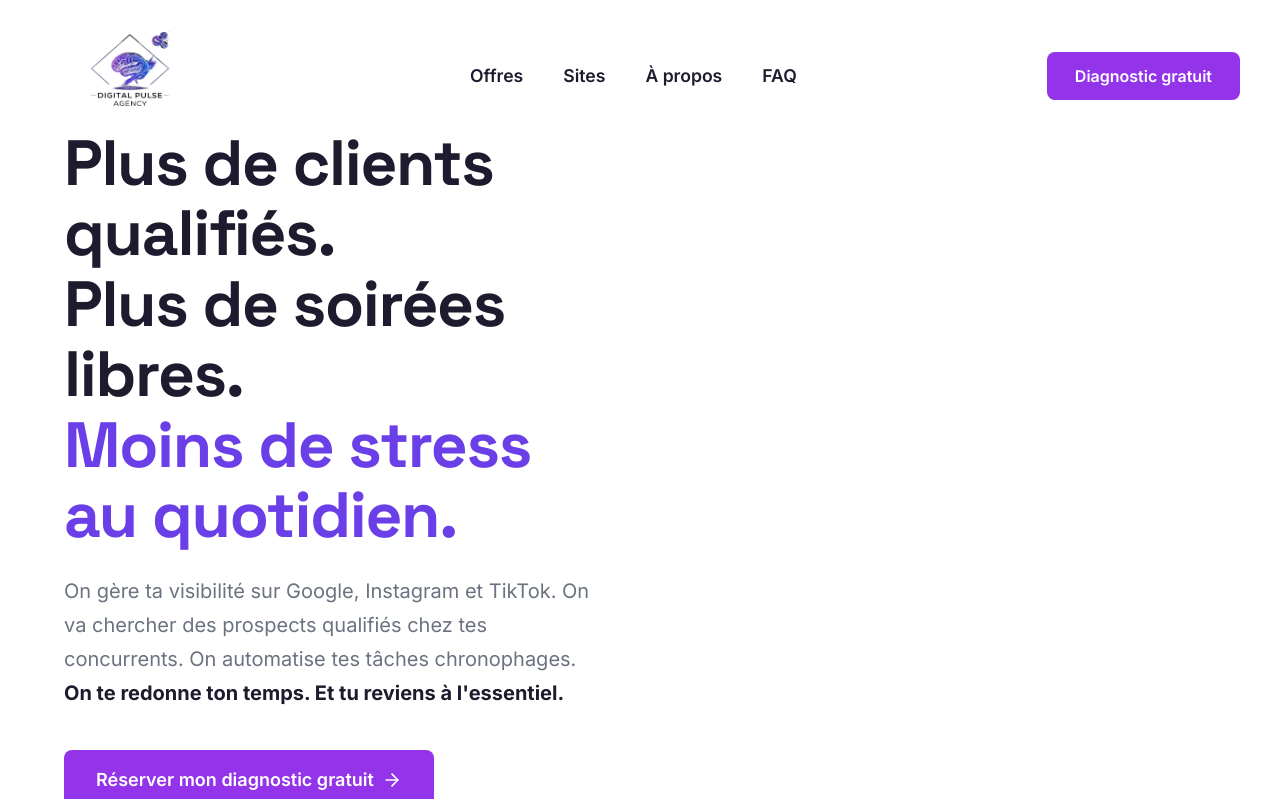
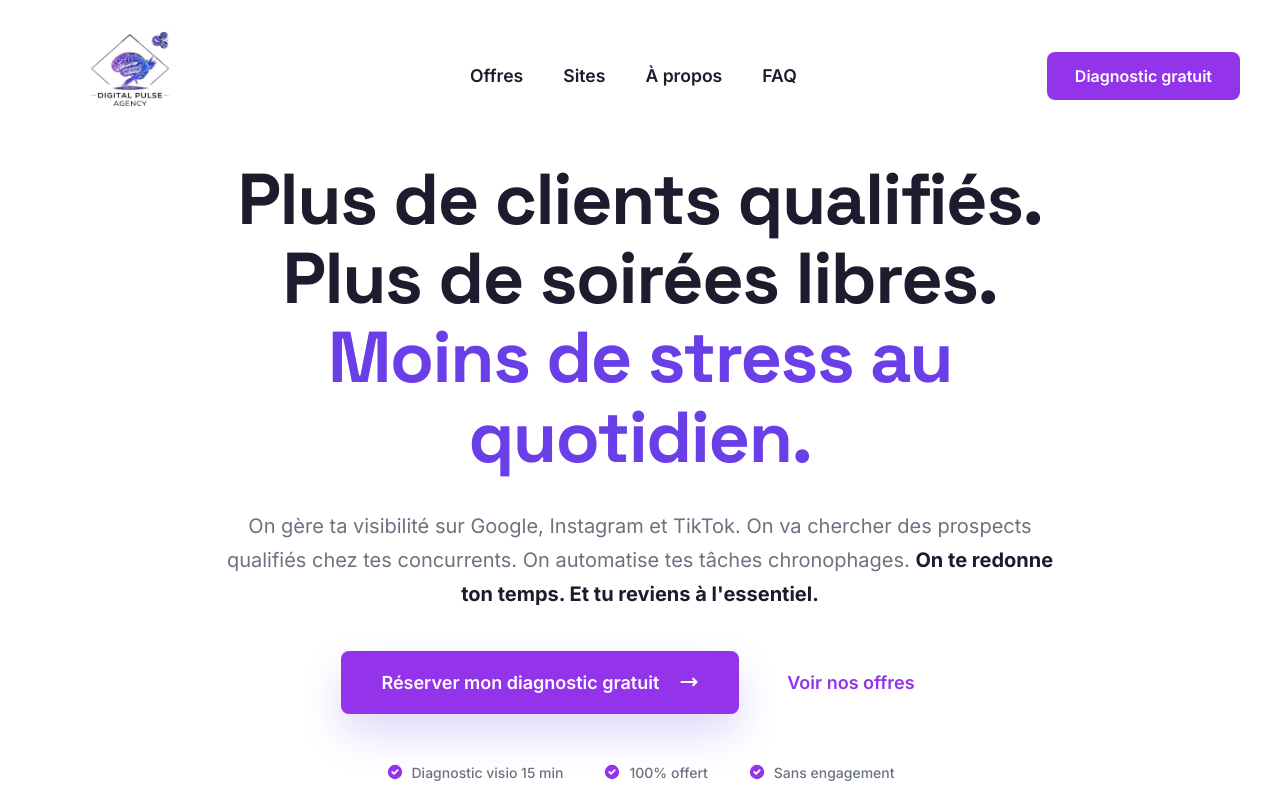
Before and after one commit to DigitalPulseAgency/SITE-AGENCE-definitif, a React (Vite) app: page / in a window 1280 px wide. Shown: the top 799 px of the page. Built offline with nearby package versions, Linux system fonts and the light colour scheme.

Commit message:
Refactor Hero: Layout centré flexible avec variable de config HERO_HAS_PHOTO

```diff
--- a/src/components/Hero.jsx
+++ b/src/components/Hero.jsx
@@ -1,100 +1,136 @@
 import React from 'react';
-import { ArrowRight, CheckCircle2 } from 'lucide-react';
+import { HERO_HAS_PHOTO } from '../config/hero';
+import { CAL_LINK } from '../config/links';
 import FadeIn from './FadeIn';
 
 export default function Hero() {
   return (
-    <section style={{
+    <section id="hero" style={{
       minHeight: '100vh',
       display: 'flex',
       alignItems: 'center',
-      paddingTop: '8rem',
+      padding: '10rem 1.5rem 6rem',
       position: 'relative',
       overflow: 'hidden'
     }}>
-      <div className="container grid-2" style={{ alignItems: 'center', gap: '4rem' }}>
-        <div>
-          <div>
-            <h1 style={{ fontSize: 'clamp(2.5rem, 5vw, 4.5rem)', marginBottom: '1.5rem', letterSpacing: '-0.02em', lineHeight: 1.1, fontWeight: 700 }}>
+      <div className="container" style={{
+        display: HERO_HAS_PHOTO ? 'grid' : 'flex',
+        flexDirection: HERO_HAS_PHOTO ? 'row' : 'column',
+        gridTemplateColumns: HERO_HAS_PHOTO ? 'repeat(auto-fit, minmax(320px, 1fr))' : '1fr',
+        alignItems: 'center',
+        justifyContent: 'center',
+        textAlign: HERO_HAS_PHOTO ? 'left' : 'center',
+        gap: '4rem'
+      }}>
+
+        {/* COLONNE TEXTE */}
+        <div style={{
+          maxWidth: HERO_HAS_PHOTO ? 'none' : '900px',
+          width: '100%'
+        }}>
+          <FadeIn>
+            <h1 style={{
+              fontSize: 'clamp(2.5rem, 6vw, 4.5rem)',
+              marginBottom: '1.5rem',
+              letterSpacing: '-0.02em',
+              lineHeight: 1.1,
+              fontWeight: 700
+            }}>
               <span style={{ display: 'block', color: '#1F1B2E' }}>Plus de clients qualifiés.</span>
               <span style={{ display: 'block', color: '#1F1B2E' }}>Plus de soirées libres.</span>
               <span style={{ display: 'block', color: '#6B3FE8' }}>Moins de stress au quotidien.</span>
             </h1>
-          </div>
+          </FadeIn>
 
-          <div>
-            <p style={{ fontSize: 'clamp(1.125rem, 2vw, 1.25rem)', color: '#6B7280', marginBottom: '2.5rem', maxWidth: '600px', lineHeight: 1.7, marginTop: '1.5rem' }}>
+          <FadeIn delay={0.1}>
+            <p style={{
+              fontSize: 'clamp(1.125rem, 2vw, 1.25rem)',
+              color: '#6B7280',
+              maxWidth: HERO_HAS_PHOTO ? '600px' : '850px',
+              lineHeight: 1.7,
+              marginTop: '2rem',
+              marginBottom: '2.5rem',
+              marginLeft: HERO_HAS_PHOTO ? '0' : 'auto',
+              marginRight: HERO_HAS_PHOTO ? '0' : 'auto'
+            }}>
               On gère ta visibilité sur Google, Instagram et TikTok. On va chercher des prospects qualifiés chez tes concurrents. On automatise tes tâches chronophages. <strong style={{ color: '#1F1B2E' }}>On te redonne ton temps. Et tu reviens à l'essentiel.</strong>
             </p>
-          </div>
+          </FadeIn>
 
           <FadeIn delay={0.2}>
-            <div style={{ display: 'flex', flexWrap: 'wrap', gap: '1rem', alignItems: 'center', marginBottom: '2rem' }}>
-              <a href="https://cal.com/digitalpulse-agency/diagnostic-gratuit" target="_blank" rel="noopener noreferrer" className="btn btn-primary" style={{ padding: '1rem 2rem', fontSize: '1.125rem' }}>
-                Réserver mon diagnostic gratuit <ArrowRight size={20} />
+            <div style={{
+              display: 'flex',
+              flexWrap: 'wrap',
+              gap: '1.5rem',
+              alignItems: 'center',
+              justifyContent: HERO_HAS_PHOTO ? 'flex-start' : 'center',
+              marginBottom: '3rem'
+            }}>
+              <a href={CAL_LINK} target="_blank" rel="noopener noreferrer" className="btn btn-primary" style={{ padding: '1.125rem 2.5rem', fontSize: '1.125rem', boxShadow: '0 20px 40px rgba(107, 63, 232, 0.2)' }}>
+                Réserver mon diagnostic gratuit
+                <svg width="20" height="20" viewBox="0 0 24 24" fill="none" stroke="currentColor" strokeWidth="2.5" strokeLinecap="round" strokeLinejoin="round" style={{ marginLeft: '0.75rem' }}>
+                  <path d="M17 8l4 4m0 0l-4 4m4-4H3" />
+                </svg>
               </a>
-              <a href="#offres" className="btn btn-secondary" style={{ padding: '1rem 1.5rem' }}>
+              <a href="#offres" className="btn btn-secondary" style={{ padding: '1rem 1.5rem', fontSize: '1.125rem', fontWeight: 600 }}>
                 Voir nos offres
               </a>
             </div>
 
-            <div style={{ display: 'flex', flexWrap: 'wrap', gap: '1.5rem', fontSize: '0.875rem', color: 'var(--text-muted)', fontWeight: 500 }}>
-              <span style={{ display: 'flex', alignItems: 'center', gap: '0.375rem' }}><CheckCircle2 size={16} color="var(--purple-primary)" /> Diagnostic visio 15 min</span>
-              <span style={{ display: 'flex', alignItems: 'center', gap: '0.375rem' }}><CheckCircle2 size={16} color="var(--purple-primary)" /> 100% offert</span>
+            <div style={{
+              display: 'flex',
+              flexWrap: 'wrap',
+              gap: 'x: 2rem, y: 1rem',
+              fontSize: '0.875rem',
+              color: 'var(--text-muted)',
+              fontWeight: 500,
+              justifyContent: HERO_HAS_PHOTO ? 'flex-start' : 'center',
+              columnGap: '2.5rem'
+            }}>
+              <span style={{ display: 'flex', alignItems: 'center', gap: '0.5rem' }}>
+                <svg width="18" height="18" viewBox="0 0 20 20" fill="currentColor" style={{ color: 'var(--purple-primary)' }}>
+                  <path fillRule="evenodd" d="M10 18a8 8 0 100-16 8 8 0 000 16zm3.707-9.293a1 1 0 00-1.414-1.414L9 10.586 7.707 9.293a1 1 0 00-1.414 1.414l2 2a1 1 0 001.414 0l4-4z" clipRule="evenodd" />
+                </svg>
+                Diagnostic visio 15 min
+              </span>
+              <span style={{ display: 'flex', alignItems: 'center', gap: '0.5rem' }}>
+                <svg width="18" height="18" viewBox="0 0 20 20" fill="currentColor" style={{ color: 'var(--purple-primary)' }}>
+                  <path fillRule="evenodd" d="M10 18a8 8 0 100-16 8 8 0 000 16zm3.707-9.293a1 1 0 00-1.414-1.414L9 10.586 7.707 9.293a1 1 0 00-1.414 1.414l2 2a1 1 0 001.414 0l4-4z" clipRule="evenodd" />
+                </svg>
+                100% offert
+              </span>
+              <span style={{ display: 'flex', alignItems: 'center', gap: '0.5rem' }}>
+                <svg width="18" height="18" viewBox="0 0 20 20" fill="currentColor" style={{ color: 'var(--purple-primary)' }}>
+                  <path fillRule="evenodd" d="M10 18a8 8 0 100-16 8 8 0 000 16zm3.707-9.293a1 1 0 00-1.414-1.414L9 10.586 7.707 9.293a1 1 0 00-1.414 1.414l2 2a1 1 0 001.414 0l4-4z" clipRule="evenodd" />
+                </svg>
+                Sans engagement
+              </span>
             </div>
           </FadeIn>
         </div>
 
-{/* <FadeIn delay={0.3} className="hero-visual" style={{ position: 'relative', display: 'flex', justifyContent: 'center' }}>
-
-          <div style={{ position: 'relative' }}>
+        {/* COLONNE PHOTO */}
+        {HERO_HAS_PHOTO && (
+          <FadeIn delay={0.3} style={{ width: '100%', maxWidth: '480px' }}>
             <div style={{
-              position: 'absolute',
-              top: '10%',
-              left: '10%',
-              width: '80%',
-              height: '80%',
-              backgroundColor: 'var(--purple-primary)',
-              filter: 'blur(50px)',
-              opacity: 0.15,
-              borderRadius: '50%',
-              zIndex: 0
-            }} />
-
-            <div className="animate-float" style={{
               position: 'relative',
-            width: '100%',
-            maxWidth: '420px',
               aspectRatio: '4/5',
-            backgroundColor: 'var(--purple-light)',
-            borderRadius: '24px',
-            boxShadow: '0 20px 40px rgba(147, 51, 234, 0.15)',
+              background: 'linear-gradient(135deg, #F3E8FF 0%, #E9D5FF 100%)',
+              borderRadius: '2.5rem',
+              boxShadow: '0 30px 60px -12px rgba(147, 51, 234, 0.25)',
               display: 'flex',
-            flexDirection: 'column',
               alignItems: 'center',
               justifyContent: 'center',
-            zIndex: 1,
               overflow: 'hidden',
               border: '1px solid rgba(147, 51, 234, 0.1)'
             }}>
-            <img
-              src="/logo/logo_dark_bg.png"
-              alt="Digital Pulse Agency"
-              loading="lazy"
-              style={{ width: '100%', maxWidth: '250px', height: 'auto', objectFit: 'contain' }}
-            />
+              {/* <img src="/images/louis.jpg" alt="Louis Humbert - DigitalPulse Agency" style={{ width: '100%', height: '100%', objectFit: 'cover' }} /> */}
+              <span style={{ color: '#9333EA', fontWeight: 600, fontSize: '1.125rem', opacity: 0.6 }}>Photo à venir</span>
             </div>
-
+          </FadeIn>
+        )}
 
       </div>
-        </FadeIn> */}
-      </div>
-
-      <style>{`
-        @media(max-width: 767px) {
-          .hero-visual { padding: 2rem 0; }
-        }
-      `}</style>
     </section>
   );
 }
--- /dev/null
+++ b/src/config/hero.js
@@ -0,0 +1,3 @@
+// Configuration for the Hero section
+// Set to true when Louis' photo is added to the Hero
+export const HERO_HAS_PHOTO = false;
```
Lines whose indentation alone changed are shown as unchanged.
